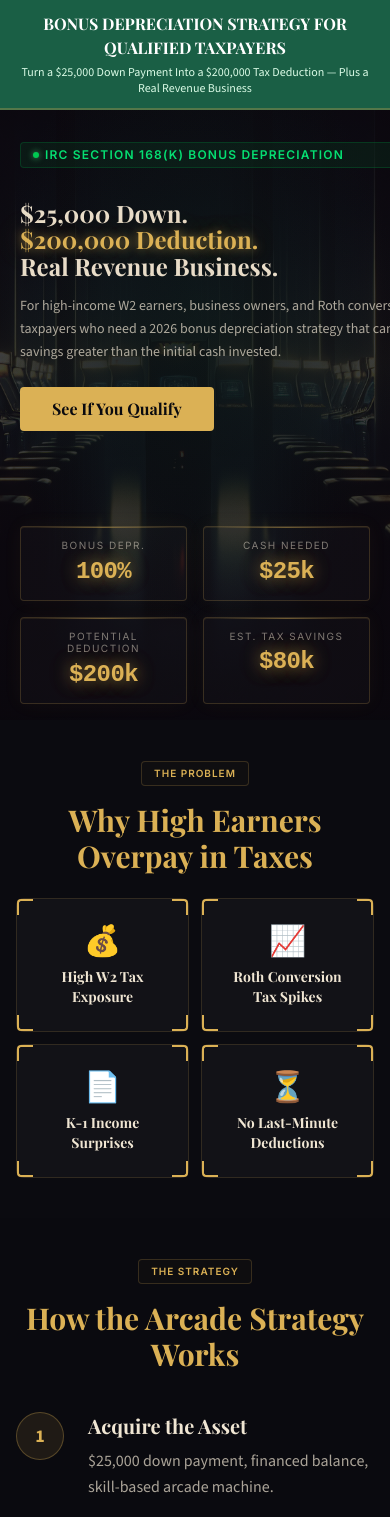
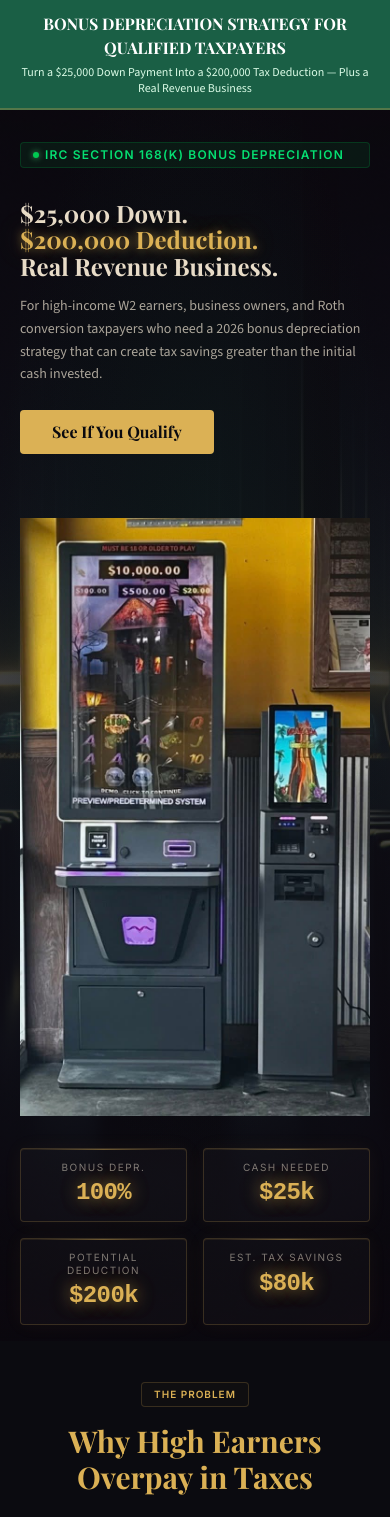
Before and after one commit to kennysabangan/arcade-tax-guide, a React (Vite) app: page /arcade in a window 390 px wide. Shown: the top 1517 px of the page. Built offline with nearby package versions, Linux system fonts and the light colour scheme; what @react-pdf/renderer would draw is missing.

Commit message:
Fix: Mobile UI layout - use flex-col on mobile, flex-row on desktop

```diff
--- a/src/pages/ArcadeLandingPage.jsx
+++ b/src/pages/ArcadeLandingPage.jsx
@@ -228,8 +228,8 @@ const leadScore = computeLeadScore();
           className="absolute inset-0 pointer-events-none"
           style={{ background: 'radial-gradient(ellipse 75% 60% at 50% 45%, rgba(26,95,69,0.12) 0%, transparent 70%)' }}
         />
-        <div className="relative z-20 flex-1 flex flex-row items-start sm:items-stretch px-5 py-4 sm:py-6 landscape:py-2 gap-8 max-w-6xl mx-auto" style={{ minHeight: '400px' }}>
-          <div className="flex-none max-w-xl order-1 flex flex-col justify-center sm:flex-1">
+        <div className="relative z-20 flex-1 flex flex-col sm:flex-row items-stretch px-5 py-4 sm:py-6 landscape:py-2 gap-8 max-w-6xl mx-auto" style={{ minHeight: 'auto' }}>
+          <div className="flex-1 max-w-xl order-1 flex flex-col justify-center" style={{ flexBasis: 'auto' }}>
             <div className="inline-flex items-center gap-1.5 px-3 py-1 sm:px-4 sm:py-1.5 landscape:px-2 landscape:py-0.5 rounded-sm border border-green-700/30 bg-green-900/20 mt-4 mb-8 sm:mb-10 lg:mb-12 landscape:mb-4">
               <span className="w-1.5 h-1.5 rounded-full bg-green-500 flex-shrink-0" style={{ boxShadow: '0 0 6px rgba(74,222,128,0.8)' }} />
               <span className="text-green-400 text-xs font-semibold uppercase tracking-[0.1em] sm:tracking-[0.2em] font-nav whitespace-nowrap">
@@ -261,8 +261,8 @@ const leadScore = computeLeadScore();
             </div>
 
           </div>
-          <div className="flex-1 flex justify-center items-start order-2 min-h-[350px] sm:min-h-0" style={{ flexBasis: 'auto' }}>
-            <img src="/images/arcade-machine.jpg" alt="Arcade Machine" className="w-full object-contain min-h-[300px] sm:min-h-0" style={{ maxWidth: '350px' }} />
+          <div className="flex-1 flex justify-center items-center order-2 min-h-[350px] sm:min-h-0" style={{ flexBasis: 'auto' }}>
+            <img src="/images/arcade-machine.jpg" alt="Arcade Machine" className="w-full h-full object-contain min-h-[300px] sm:min-h-0" style={{ maxWidth: '350px' }} />
           </div>
         </div>
         <div className="flex justify-center sm:justify-start px-5 py-4">
```
